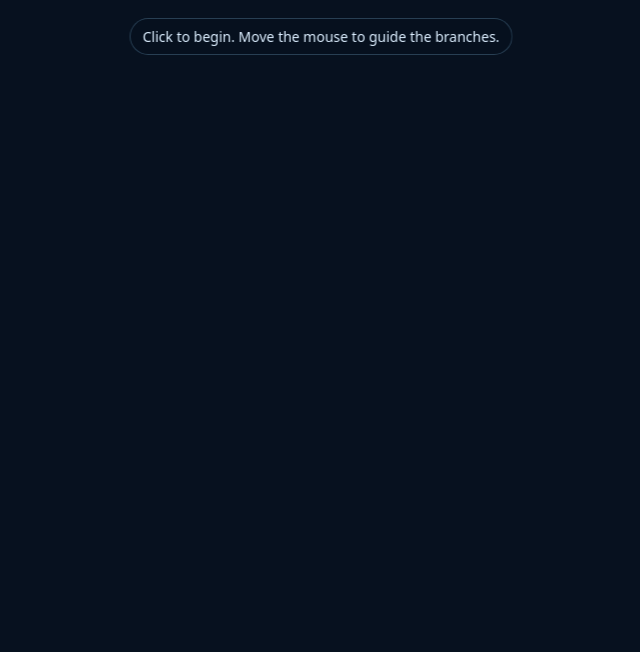
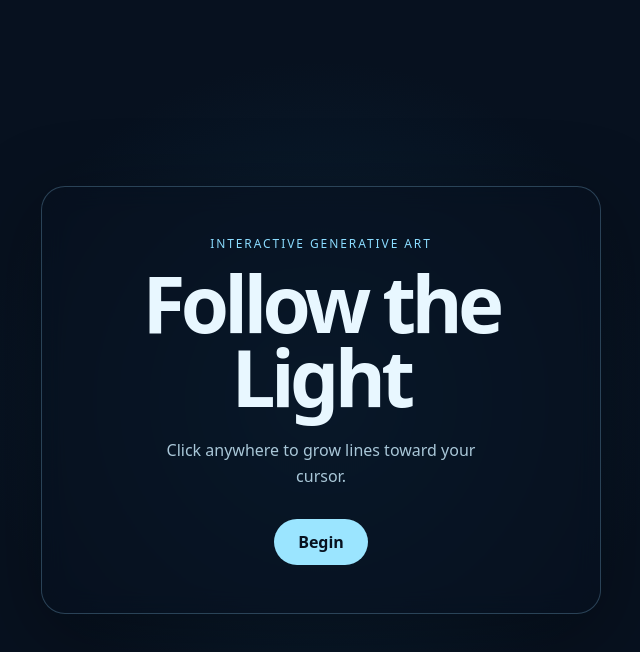
Before and after one commit to jboner30/visual-rule-test, a plain HTML site: page index.html in a window 1280 px wide. Shown: the whole page, without its empty margins (319-959 px from the left). Drawn offline with Linux system fonts and the light colour scheme.

Commit message:
added title screen

```diff
--- a/index.html
+++ b/index.html
@@ -7,6 +7,18 @@
   <link rel="stylesheet" href="style.css" />
 </head>
 <body>
+  <section id="title-screen" class="title-screen">
+  <div class="title-card">
+    <p class="eyebrow">Interactive generative art</p>
+    <h1>Follow the Light</h1>
+    <p class="subtitle">
+      Click anywhere to grow lines toward your cursor.
+    </p>
+    <button id="start-button">Begin</button>
+  </div>
+</section>
+<canvas id="canvas" aria-label="Interactive branching line animation"></canvas>
+<div class="hint">Move your mouse to guide the branches.</div>
   <canvas id="canvas" aria-label="Interactive branching line animation"></canvas>
   <div class="hint">Click to begin. Move the mouse to guide the branches.</div>
   <script src="script.js"></script>
--- a/script.js
+++ b/script.js
@@ -1,6 +1,8 @@
 const canvas = document.getElementById('canvas');
 const ctx = canvas.getContext('2d');
 const hint = document.querySelector('.hint');
+const titleScreen = document.getElementById('title-screen');
+const startButton = document.getElementById('start-button');
 
 let branches = [];
 let mouse = { x: innerWidth / 2, y: innerHeight / 2 };
@@ -8,6 +10,15 @@ let started = false;
 let lastSplit = 0;
 const splitEvery = 1000 / 10;
 const maxBranches = 12000;
+
+function begin() {
+  if (started) return;
+
+  started = true;
+  lastSplit = performance.now();
+  titleScreen.classList.add('hidden');
+  hint.style.opacity = 1;
+}
 
 function resize() {
   const dpr = devicePixelRatio || 1;
@@ -87,14 +98,12 @@ addEventListener('pointermove', e => { mouse.x = e.clientX; mouse.y = e.clientY;
 addEventListener('pointerdown', e => {
   mouse.x = e.clientX;
   mouse.y = e.clientY;
-  if (!started) {
-    started = true;
-    lastSplit = performance.now();
-    hint.style.opacity = 0;
-  }
+
+  begin();
   addInitialLine(e.clientX, e.clientY);
   draw();
 });
+startButton.addEventListener('click', begin);
 addEventListener('resize', resize);
 resize();
 requestAnimationFrame(tick);
--- a/style.css
+++ b/style.css
@@ -16,3 +16,71 @@ canvas { display: block; width: 100vw; height: 100vh; cursor: crosshair; }
   pointer-events: none;
   transition: opacity .35s ease;
 }
+.title-screen {
+  position: fixed;
+  inset: 0;
+  z-index: 10;
+  display: grid;
+  place-items: center;
+  background:
+    radial-gradient(circle at center, rgba(20, 72, 105, .35), transparent 45%),
+    #07111f;
+  transition: opacity .6s ease, visibility .6s ease;
+}
+
+.title-screen.hidden {
+  opacity: 0;
+  visibility: hidden;
+  pointer-events: none;
+}
+
+.title-card {
+  width: min(90vw, 560px);
+  padding: 48px 36px;
+  text-align: center;
+  border: 1px solid rgba(151, 213, 255, .25);
+  border-radius: 24px;
+  background: rgba(7, 17, 31, .62);
+  box-shadow: 0 20px 80px rgba(0, 0, 0, .35);
+  backdrop-filter: blur(12px);
+}
+
+.eyebrow {
+  margin: 0 0 14px;
+  color: #8bdcff;
+  font-size: 12px;
+  letter-spacing: .16em;
+  text-transform: uppercase;
+}
+
+h1 {
+  margin: 0;
+  color: #e8f7ff;
+  font-size: clamp(42px, 9vw, 78px);
+  line-height: .95;
+  letter-spacing: -.06em;
+}
+
+.subtitle {
+  margin: 24px auto 30px;
+  max-width: 360px;
+  color: #a9c7d8;
+  line-height: 1.6;
+}
+
+#start-button {
+  padding: 12px 24px;
+  border: 0;
+  border-radius: 999px;
+  background: #9be5ff;
+  color: #07111f;
+  font: inherit;
+  font-weight: 700;
+  cursor: pointer;
+  transition: transform .2s ease, background .2s ease;
+}
+
+#start-button:hover {
+  background: #d1f4ff;
+  transform: translateY(-2px);
+}
```
